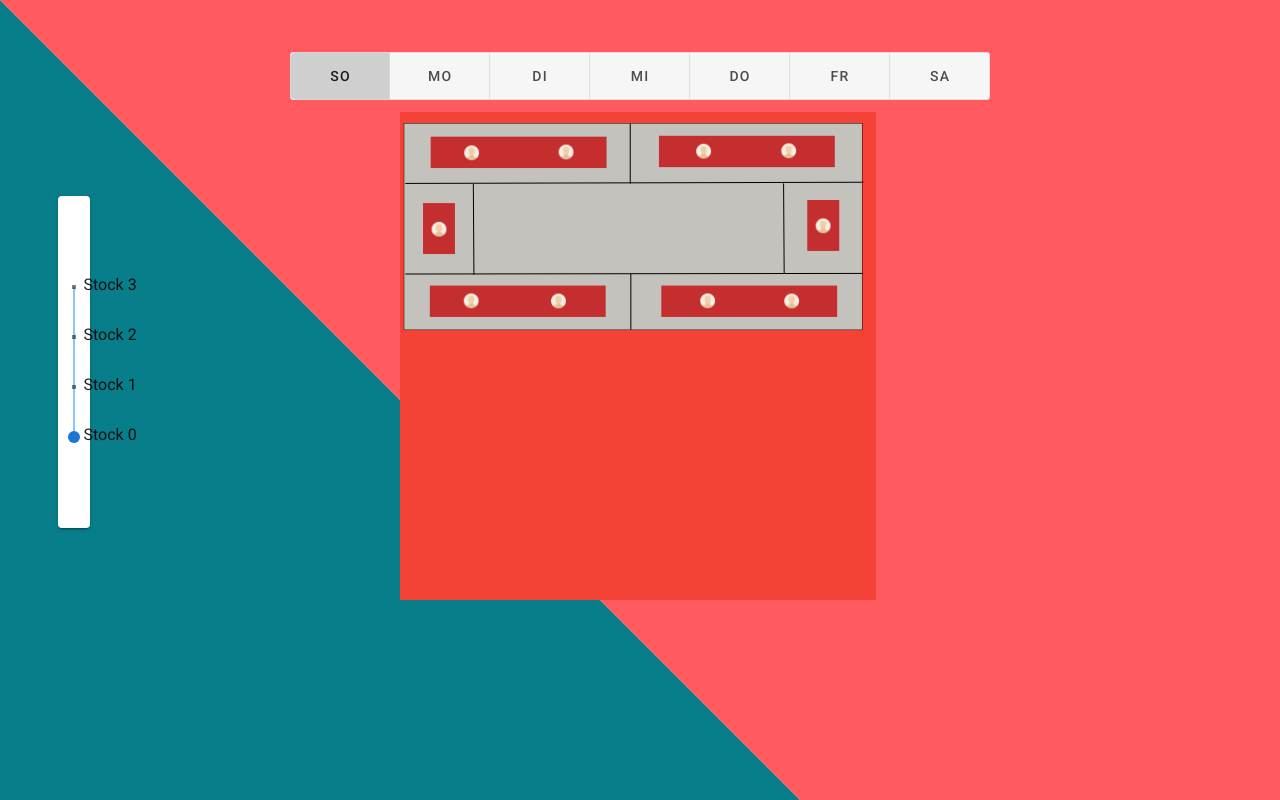
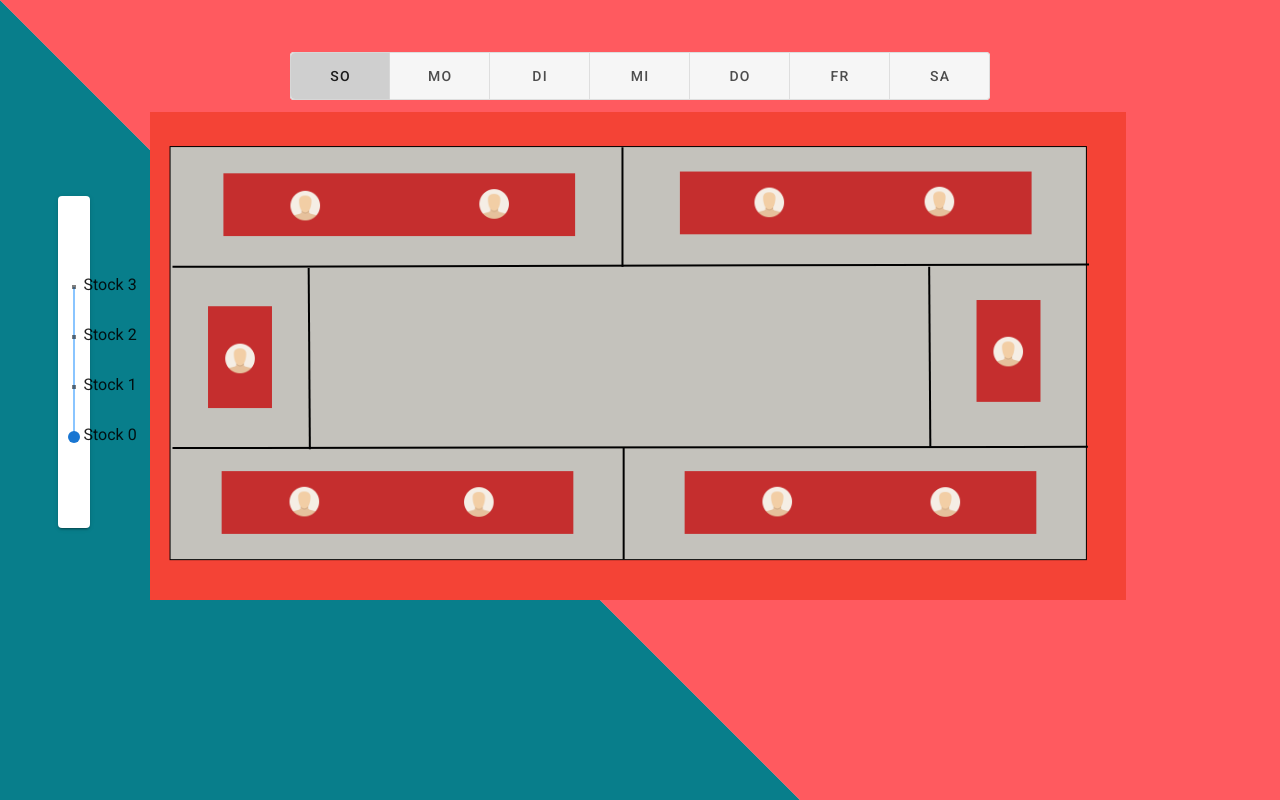
Before and after one commit to jojomo96/hackathon2, a Vue app: page /#/main in a window 1280 px wide. Built offline with nearby package versions, Linux system fonts and the light colour scheme.

Commit message:
change svg size

```diff
--- a/src/components/floor.vue
+++ b/src/components/floor.vue
@@ -4,58 +4,310 @@
       <v-sheet :color="color" height="100%" tile>
         <v-row class="fill-height" align="center" justify="center">
           <div class="test">
-          <!-- <svg viewBox="0 0 500 250" xmlns="http://www.w3.org/2000/svg">
-  <rect x="89.106" y="78.005" width="364.713" height="169.331" style="fill: rgb(216, 216, 216); stroke: rgb(0, 0, 0);"/>
-  <rect x="121.078" y="109.568" width="55.655" height="43.221" style="fill: rgb(198, 12, 12);"/>
-  <circle style="fill: none;" cx="135.287" cy="123.002" r="19.331"/>
-  <image x="137.063" y="121.226" v-if="!isUserSelected(0, i)" href="../assets/default_avatar.png" @click="changeDisplay(0, i)" width="26.051" height="23.091"/>
-  <image x="137.063" y="121.226" v-if="isUserSelected(0, i)" href="../assets/user_avatar.png" @click="changeDisplay(0, i)" width="26.051" height="23.091"/>
-</svg> -->
-<svg viewBox="0 0 500 500" xmlns="http://www.w3.org/2000/svg">
-  <rect x="16.282" y="23.535" width="457.667" height="206.039" style="fill-rule: nonzero; paint-order: stroke; fill: rgb(196, 194, 188); stroke: rgb(0, 0, 0);"/>
-  <line style="stroke: rgb(0, 0, 0);" x1="17.252150192743535" y1="83.43193795159218" x2="475.51145472763676" y2="82.24782348809745"/>
-  <line style="stroke: rgb(0, 0, 0);" x1="17.252150192743535" y1="174.0180947121488" x2="474.91939749588937" y2="173.42601489486577"/>
-  <line style="stroke: rgb(0, 0, 0);" x1="85.33976513194611" y1="84.02401776887518" x2="85.9318336564613" y2="174.6101971149675"/>
-  <line style="stroke: rgb(0, 0, 0);" x1="396.1745660545652" y1="173.42601489486577" x2="395.5825088228179" y2="83.43193795159218"/>
-  <line style="stroke: rgb(0, 0, 0);" x1="242.2373369045436" y1="83.43193795159218" x2="242.2373369045436" y2="23.63325412368266"/>
-  <line style="stroke: rgb(0, 0, 0);" x1="242.829394136291" y1="174.0180947121488" x2="242.829394136291" y2="229.6723101612198"/>
-  <rect x="35.014" y="103.115" width="31.972" height="50.918" style="fill: rgb(197, 46, 46);"/>
-  <rect x="419.265" y="100.01" width="31.972" height="50.918" style="fill: rgb(197, 46, 46);"/>
-  <rect x="42.711" y="36.659" width="175.844" height="31.38" style="fill: rgb(197, 46, 46);"/>
-  <rect x="270.952" y="35.77" width="175.844" height="31.38" style="fill: rgb(197, 46, 46);"/>
-  <rect x="273.321" y="185.563" width="175.844" height="31.38" style="fill: rgb(197, 46, 46);"/>
-  <rect x="41.823" y="185.563" width="175.844" height="31.38" style="fill: rgb(197, 46, 46);"/>
-  <image x="43.323" y="121.837" width="15.394" height="14.802"  v-if="!isUserSelected(0, i)" href="../assets/default_avatar.png" @click="changeDisplay(0, i)"/>
-  <image x="43.323" y="121.837" width="15.394" height="14.802"  v-if="isUserSelected(0, i)" href="../assets/user_avatar.png" @click="changeDisplay(0, i)"/>
+            <svg viewBox="0 0 500 250" xmlns="http://www.w3.org/2000/svg">
+              <rect
+                x="16.282"
+                y="23.535"
+                width="457.667"
+                height="206.039"
+                style="
+                  fill-rule: nonzero;
+                  paint-order: stroke;
+                  fill: rgb(196, 194, 188);
+                  stroke: rgb(0, 0, 0);
+                "
+              />
+              <line
+                style="stroke: rgb(0, 0, 0)"
+                x1="17.252150192743535"
+                y1="83.43193795159218"
+                x2="475.51145472763676"
+                y2="82.24782348809745"
+              />
+              <line
+                style="stroke: rgb(0, 0, 0)"
+                x1="17.252150192743535"
+                y1="174.0180947121488"
+                x2="474.91939749588937"
+                y2="173.42601489486577"
+              />
+              <line
+                style="stroke: rgb(0, 0, 0)"
+                x1="85.33976513194611"
+                y1="84.02401776887518"
+                x2="85.9318336564613"
+                y2="174.6101971149675"
+              />
+              <line
+                style="stroke: rgb(0, 0, 0)"
+                x1="396.1745660545652"
+                y1="173.42601489486577"
+                x2="395.5825088228179"
+                y2="83.43193795159218"
+              />
+              <line
+                style="stroke: rgb(0, 0, 0)"
+                x1="242.2373369045436"
+                y1="83.43193795159218"
+                x2="242.2373369045436"
+                y2="23.63325412368266"
+              />
+              <line
+                style="stroke: rgb(0, 0, 0)"
+                x1="242.829394136291"
+                y1="174.0180947121488"
+                x2="242.829394136291"
+                y2="229.6723101612198"
+              />
+              <rect
+                x="35.014"
+                y="103.115"
+                width="31.972"
+                height="50.918"
+                style="fill: rgb(197, 46, 46)"
+              />
+              <rect
+                x="419.265"
+                y="100.01"
+                width="31.972"
+                height="50.918"
+                style="fill: rgb(197, 46, 46)"
+              />
+              <rect
+                x="42.711"
+                y="36.659"
+                width="175.844"
+                height="31.38"
+                style="fill: rgb(197, 46, 46)"
+              />
+              <rect
+                x="270.952"
+                y="35.77"
+                width="175.844"
+                height="31.38"
+                style="fill: rgb(197, 46, 46)"
+              />
+              <rect
+                x="273.321"
+                y="185.563"
+                width="175.844"
+                height="31.38"
+                style="fill: rgb(197, 46, 46)"
+              />
+              <rect
+                x="41.823"
+                y="185.563"
+                width="175.844"
+                height="31.38"
+                style="fill: rgb(197, 46, 46)"
+              />
+              <image
+                x="43.323"
+                y="121.837"
+                width="15.394"
+                height="14.802"
+                v-if="!isUserSelected(0, i)"
+                href="../assets/default_avatar.png"
+                @click="changeDisplay(0, i)"
+              />
+              <image
+                x="43.323"
+                y="121.837"
+                width="15.394"
+                height="14.802"
+                v-if="isUserSelected(0, i)"
+                href="../assets/user_avatar.png"
+                @click="changeDisplay(0, i)"
+              />
 
-  <image x="75.937" y="45.411" width="15.394" height="14.802" v-if="!isUserSelected(1, i)" href="../assets/default_avatar.png" @click="changeDisplay(1, i)" style=""/>
-  <image x="75.937" y="45.411" width="15.394" height="14.802" v-if="isUserSelected(1, i)" href="../assets/user_avatar.png" @click="changeDisplay(1, i)" style=""/>
+              <image
+                x="75.937"
+                y="45.411"
+                width="15.394"
+                height="14.802"
+                v-if="!isUserSelected(1, i)"
+                href="../assets/default_avatar.png"
+                @click="changeDisplay(1, i)"
+                style=""
+              />
+              <image
+                x="75.937"
+                y="45.411"
+                width="15.394"
+                height="14.802"
+                v-if="isUserSelected(1, i)"
+                href="../assets/user_avatar.png"
+                @click="changeDisplay(1, i)"
+                style=""
+              />
 
-  <image x="170.379" y="44.581" width="15.394" height="14.802"  v-if="!isUserSelected(2, i)" href="../assets/default_avatar.png" @click="changeDisplay(2, i)"/>
-  <image x="170.379" y="44.581" width="15.394" height="14.802" v-if="isUserSelected(2, i)" href="../assets/user_avatar.png" @click="changeDisplay(2, i)" style=""/>
+              <image
+                x="170.379"
+                y="44.581"
+                width="15.394"
+                height="14.802"
+                v-if="!isUserSelected(2, i)"
+                href="../assets/default_avatar.png"
+                @click="changeDisplay(2, i)"
+              />
+              <image
+                x="170.379"
+                y="44.581"
+                width="15.394"
+                height="14.802"
+                v-if="isUserSelected(2, i)"
+                href="../assets/user_avatar.png"
+                @click="changeDisplay(2, i)"
+                style=""
+              />
 
-  <image x="307.951" y="43.796" width="15.394" height="14.802" v-if="!isUserSelected(3, i)" href="../assets/default_avatar.png" @click="changeDisplay(3, i)" style=""/>
-  <image x="307.951" y="43.796" width="15.394" height="14.802" style="" v-if="isUserSelected(3, i)" href="../assets/user_avatar.png" @click="changeDisplay(3, i)"/>
+              <image
+                x="307.951"
+                y="43.796"
+                width="15.394"
+                height="14.802"
+                v-if="!isUserSelected(3, i)"
+                href="../assets/default_avatar.png"
+                @click="changeDisplay(3, i)"
+                style=""
+              />
+              <image
+                x="307.951"
+                y="43.796"
+                width="15.394"
+                height="14.802"
+                style=""
+                v-if="isUserSelected(3, i)"
+                href="../assets/user_avatar.png"
+                @click="changeDisplay(3, i)"
+              />
 
-  <image x="393.01" y="43.388" width="15.394" height="14.802" style="" v-if="!isUserSelected(4, i)" href="../assets/default_avatar.png" @click="changeDisplay(4, i)"/>
-  <image x="393.01" y="43.388" width="15.394" height="14.802" style="" v-if="isUserSelected(4, i)" href="../assets/user_avatar.png" @click="changeDisplay(4, i)"/>
+              <image
+                x="393.01"
+                y="43.388"
+                width="15.394"
+                height="14.802"
+                style=""
+                v-if="!isUserSelected(4, i)"
+                href="../assets/default_avatar.png"
+                @click="changeDisplay(4, i)"
+              />
+              <image
+                x="393.01"
+                y="43.388"
+                width="15.394"
+                height="14.802"
+                style=""
+                v-if="isUserSelected(4, i)"
+                href="../assets/user_avatar.png"
+                @click="changeDisplay(4, i)"
+              />
 
-  <image x="427.429" y="118.397" width="15.394" height="14.802" style="" v-if="!isUserSelected(5, i)" href="../assets/default_avatar.png" @click="changeDisplay(5, i)"/>
-  <image x="427.429" y="118.397" width="15.394" height="14.802" style="" v-if="isUserSelected(5, i)" href="../assets/user_avatar.png" @click="changeDisplay(5, i)"/>
+              <image
+                x="427.429"
+                y="118.397"
+                width="15.394"
+                height="14.802"
+                style=""
+                v-if="!isUserSelected(5, i)"
+                href="../assets/default_avatar.png"
+                @click="changeDisplay(5, i)"
+              />
+              <image
+                x="427.429"
+                y="118.397"
+                width="15.394"
+                height="14.802"
+                style=""
+                v-if="isUserSelected(5, i)"
+                href="../assets/user_avatar.png"
+                @click="changeDisplay(5, i)"
+              />
 
-  <image x="395.97" y="193.589" width="15.394" height="14.802" style="" v-if="!isUserSelected(6, i)" href="../assets/default_avatar.png" @click="changeDisplay(6, i)"/>
-  <image x="395.97" y="193.589" width="15.394" height="14.802" style="" v-if="isUserSelected(6, i)" href="../assets/user_avatar.png" @click="changeDisplay(6, i)"/>
+              <image
+                x="395.97"
+                y="193.589"
+                width="15.394"
+                height="14.802"
+                style=""
+                v-if="!isUserSelected(6, i)"
+                href="../assets/default_avatar.png"
+                @click="changeDisplay(6, i)"
+              />
+              <image
+                x="395.97"
+                y="193.589"
+                width="15.394"
+                height="14.802"
+                style=""
+                v-if="isUserSelected(6, i)"
+                href="../assets/user_avatar.png"
+                @click="changeDisplay(6, i)"
+              />
 
-  <image x="311.937" y="193.405" width="15.394" height="14.802" style="" v-if="!isUserSelected(7, i)" href="../assets/default_avatar.png" @click="changeDisplay(7, i)"/>
-  <image x="311.937" y="193.405" width="15.394" height="14.802" style="" v-if="isUserSelected(7, i)" href="../assets/user_avatar.png" @click="changeDisplay(7, i)"/>
+              <image
+                x="311.937"
+                y="193.405"
+                width="15.394"
+                height="14.802"
+                style=""
+                v-if="!isUserSelected(7, i)"
+                href="../assets/default_avatar.png"
+                @click="changeDisplay(7, i)"
+              />
+              <image
+                x="311.937"
+                y="193.405"
+                width="15.394"
+                height="14.802"
+                style=""
+                v-if="isUserSelected(7, i)"
+                href="../assets/user_avatar.png"
+                @click="changeDisplay(7, i)"
+              />
 
+              <image
+                x="162.736"
+                y="193.589"
+                width="15.394"
+                height="14.802"
+                style=""
+                v-if="!isUserSelected(8, i)"
+                href="../assets/default_avatar.png"
+                @click="changeDisplay(8, i)"
+              />
+              <image
+                x="162.736"
+                y="193.589"
+                width="15.394"
+                height="14.802"
+                style=""
+                v-if="isUserSelected(8, i)"
+                href="../assets/user_avatar.png"
+                @click="changeDisplay(8, i)"
+              />
 
-  <image x="162.736" y="193.589" width="15.394" height="14.802" style="" v-if="!isUserSelected(8, i)" href="../assets/default_avatar.png" @click="changeDisplay(8, i)"/>
-  <image x="162.736" y="193.589" width="15.394" height="14.802" style="" v-if="isUserSelected(8, i)" href="../assets/user_avatar.png" @click="changeDisplay(8, i)"/>
-
-  <image x="75.478" y="193.405" width="15.394" height="14.802" style="" v-if="!isUserSelected(9, i)" href="../assets/default_avatar.png" @click="changeDisplay(9, i)"/>
-  <image x="75.478" y="193.405" width="15.394" height="14.802" style="" v-if="isUserSelected(9, i)" href="../assets/user_avatar.png" @click="changeDisplay(9, i)"/>
-</svg>
+              <image
+                x="75.478"
+                y="193.405"
+                width="15.394"
+                height="14.802"
+                style=""
+                v-if="!isUserSelected(9, i)"
+                href="../assets/default_avatar.png"
+                @click="changeDisplay(9, i)"
+              />
+              <image
+                x="75.478"
+                y="193.405"
+                width="15.394"
+                height="14.802"
+                style=""
+                v-if="isUserSelected(9, i)"
+                href="../assets/user_avatar.png"
+                @click="changeDisplay(9, i)"
+              />
+            </svg>
           </div>
         </v-row>
       </v-sheet>
@@ -63,11 +315,9 @@
   </v-carousel>
 </template>
 <style >
-.test{
-
-display: flex;
+.test {
+  display: flex;
 }
-
 </style>
 
 <script>
@@ -79,8 +329,8 @@ export default {
     });
 
     this.$root.$on("daySelected", (date) => {
-      this.wochentag = date
-    })
+      this.wochentag = date;
+    });
   },
   data: () => ({
     max: 3,
@@ -93,32 +343,30 @@ export default {
       3: [-1, -1],
       4: [-1, -1],
       5: [-1, -1],
-      6: [-1, -1]
+      6: [-1, -1],
     },
-    wochentag: new Date()
-
+    wochentag: new Date(),
   }),
 
-   methods: {
+  methods: {
     changeDisplay(index, tempEtage) {
-      const day = this.wochentag.getDay()
-      const tuple = this.wochenBuchMap[day]
-      const avatarId = tuple[0]
-      const etage = tuple[1]
-      if(avatarId === index && etage === tempEtage){
-        this.wochenBuchMap[day] = [-1, -1]
+      const day = this.wochentag.getDay();
+      const tuple = this.wochenBuchMap[day];
+      const avatarId = tuple[0];
+      const etage = tuple[1];
+      if (avatarId === index && etage === tempEtage) {
+        this.wochenBuchMap[day] = [-1, -1];
       } else {
-        this.wochenBuchMap[day] = [index, tempEtage]
+        this.wochenBuchMap[day] = [index, tempEtage];
       }
-
     },
 
     isUserSelected(index, tempEtage) {
-          const tuple = this.wochenBuchMap[this.wochentag.getDay()]
-          const avatarId = tuple[0]
-          const etage = tuple[1]
-          return avatarId == index && etage === tempEtage
-    }
+      const tuple = this.wochenBuchMap[this.wochentag.getDay()];
+      const avatarId = tuple[0];
+      const etage = tuple[1];
+      return avatarId == index && etage === tempEtage;
+    },
   },
 };
 </script>
```
